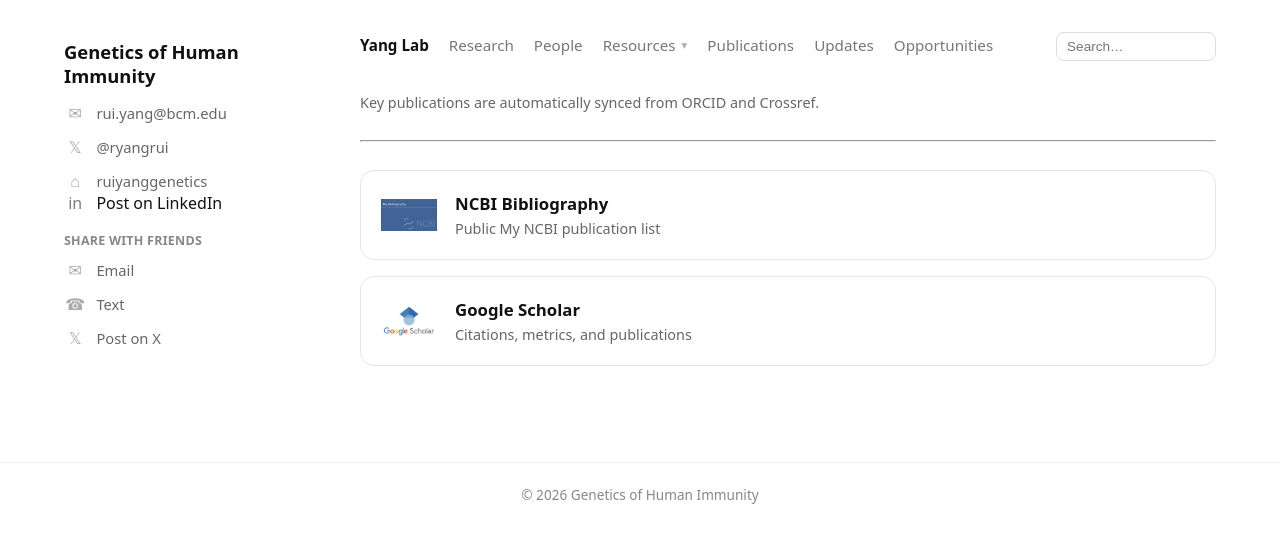
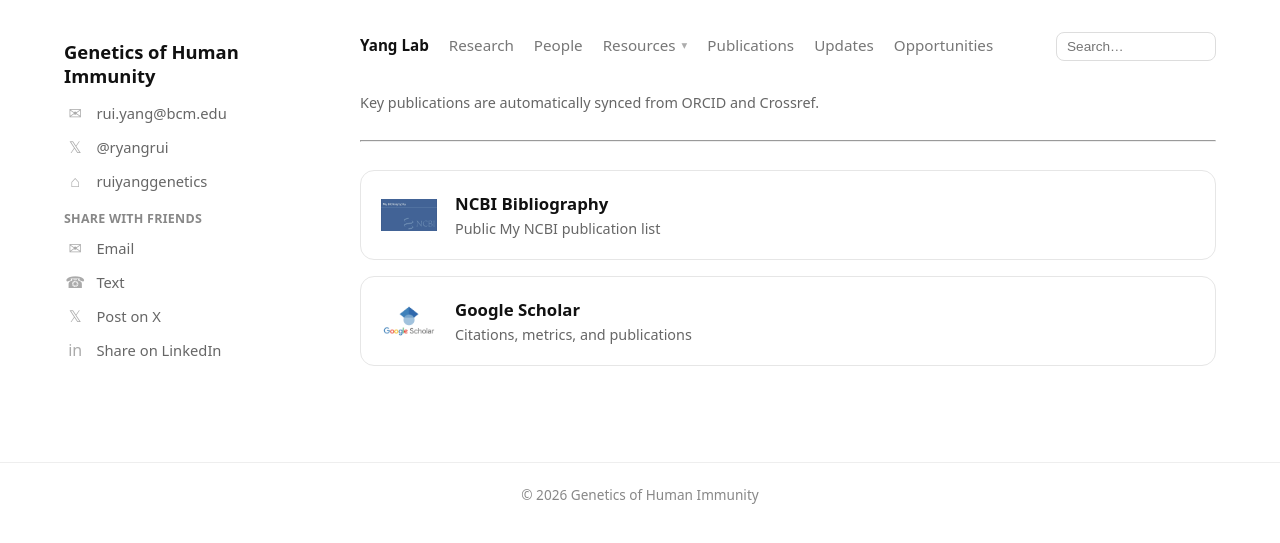
Before and after one commit to ruiyanggenetics/ghilab, a Jekyll site: the page built from publications.md, in a window 1280 px wide. Shown: the top 543 px of the page. Built offline with Jekyll 4.4.1, drawn with Linux system fonts in a browser that asks for light colours; some of the changed lines change nothing that is shown.

Commit message:
Restore LinkedIn share link in sidebar

```diff
--- a/_layouts/default.html
+++ b/_layouts/default.html
@@ -41,14 +41,6 @@
     </a>
   </div>
 
-    <a class="sidebar-link"
-       href="https://www.linkedin.com/sharing/share-offsite/?url=https%3A%2F%2Fruiyanggenetics.github.io%2Fghilab%2F"
-       target="_blank"
-       rel="noopener">
-      <span class="icon">in</span>
-      <span>Post on LinkedIn</span>
-    </a>
-
   <!-- =========================
        SHARE
        ========================= -->
@@ -79,6 +71,15 @@
        rel="noopener">
       <span class="icon">𝕏</span>
       <span>Post on X</span>
+    </a>
+
+    <!-- LinkedIn (share) -->
+    <a class="sidebar-link"
+       href="https://www.linkedin.com/sharing/share-offsite/?url=https%3A%2F%2Fruiyanggenetics.github.io%2Fghilab%2F"
+       target="_blank"
+       rel="noopener">
+      <span class="icon">in</span>
+      <span>Share on LinkedIn</span>
     </a>
 
   </div>
```
